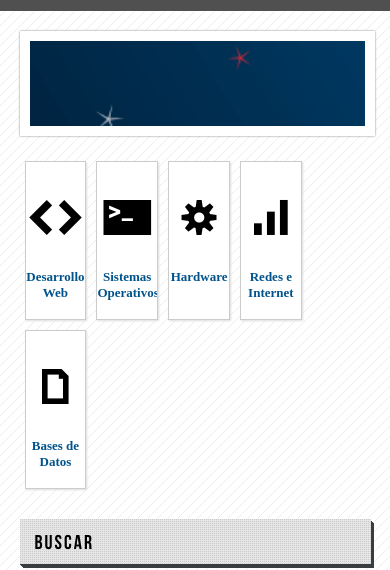
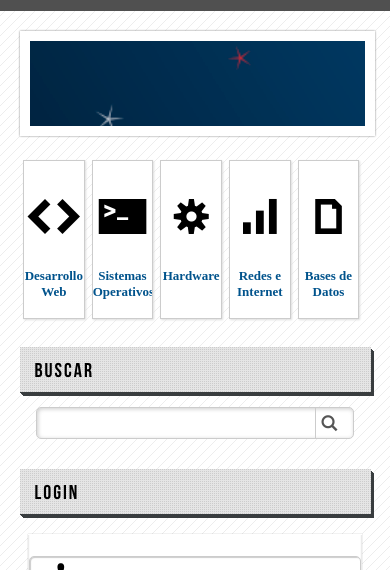
Before and after one commit to McReinaGitHub24/Maquetacion1, a plain HTML site: page index.html in a window 390 px wide. Shown: the part 274-844 px from the top of the page. Drawn offline with Linux system fonts and the light colour scheme.

Commit message:
mejorando responsive1

```diff
--- a/css/responsibe.css
+++ b/css/responsibe.css
@@ -142,7 +142,7 @@
     }
 }
 
-@media (max-width:724px) {
+@media (max-width: 724px) {
     #header{
         width: 100%;
         height: 120px;
@@ -214,6 +214,13 @@
 
 }
 
+@media (max-width: 570px) {
+    .card{
+        margin: 1%;
+    }
+}
+
+
 @media (max-width: 475px) {
     #logo{
         float: left;
--- a/index.html
+++ b/index.html
@@ -3,7 +3,7 @@
 
 <head>
     <meta charset="utf-8" />
-    <meta name="viewport" content="width=device-widht, user-scalable=no" />
+    <meta name="viewport" content="width=device-width, user-scalable=no" />
     <title>Mi primera Maquetación Mc Reina</title>
     <link rel="icon" type="favicon/x-icon" href="css/img/supertux.png" />
     <link rel="stylesheet" type="text/css" href="css/styles.css" />
```
